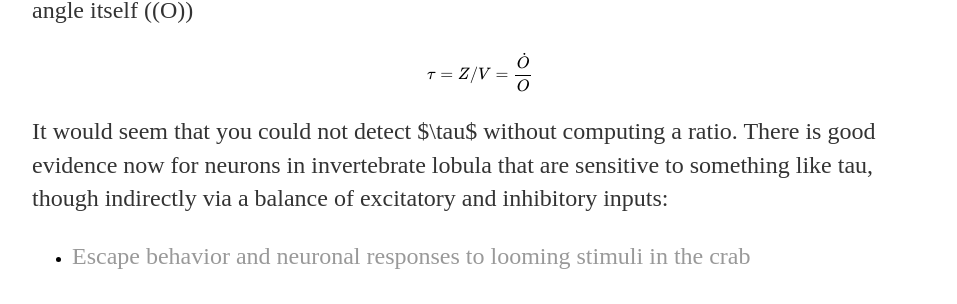
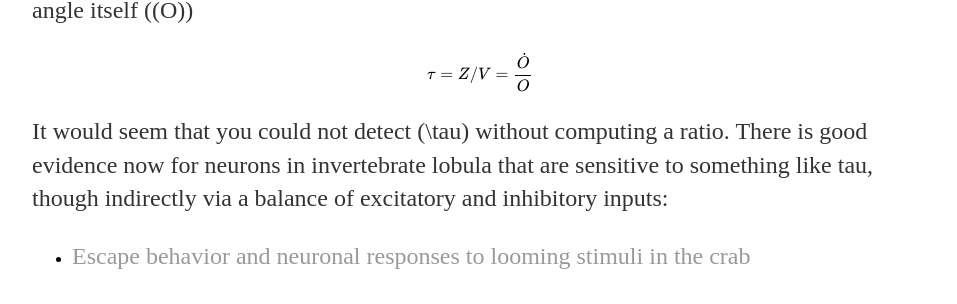
Before and after one commit to nguzman313/nguzman313.github.io, a Jekyll site: the page built from _posts/2020-09-18-An-Interactivist-Critique-of-Direct-Learning.md, in a window 1280 px wide. Shown: the part 976-1280 px from the top of the page, without its empty margins (160-1117 px from the left). Built offline with Jekyll 4.4.1, drawn with Linux system fonts in a browser that asks for light colours; formulas are drawn with MathJax 3.

```diff
--- a/_posts/2020-09-18-An-Interactivist-Critique-of-Direct-Learning.md
+++ b/_posts/2020-09-18-An-Interactivist-Critique-of-Direct-Learning.md
@@ -31,7 +31,7 @@ distance (\(Z\)) to velocity ($V$) or the ratio of rate of change of object visu
 
 $$\tau = Z/V = \frac{\dot{O}}{O}$$
 
-It would seem that you could not detect $\tau$ without computing a ratio. There is
+It would seem that you could not detect \(\tau\) without computing a ratio. There is
 good evidence now for neurons in invertebrate lobula that are sensitive to
 something like tau, though indirectly via a balance of excitatory and inhibitory
 inputs:
```
